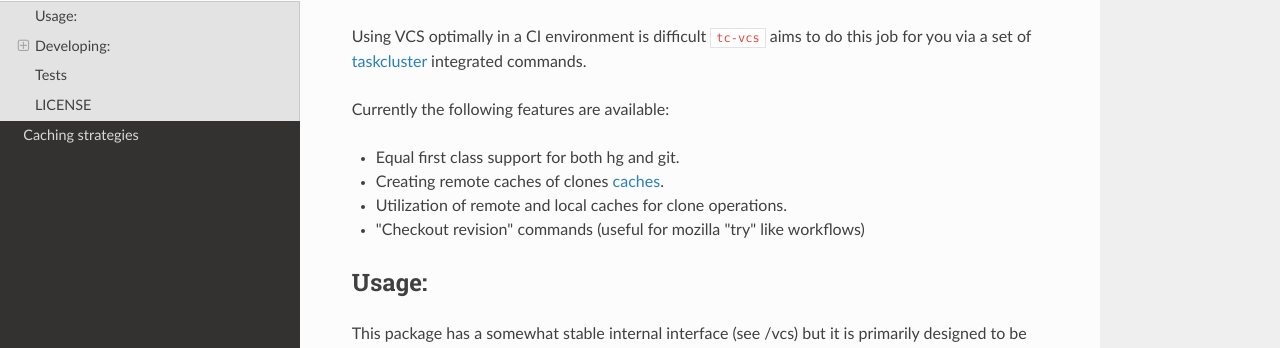
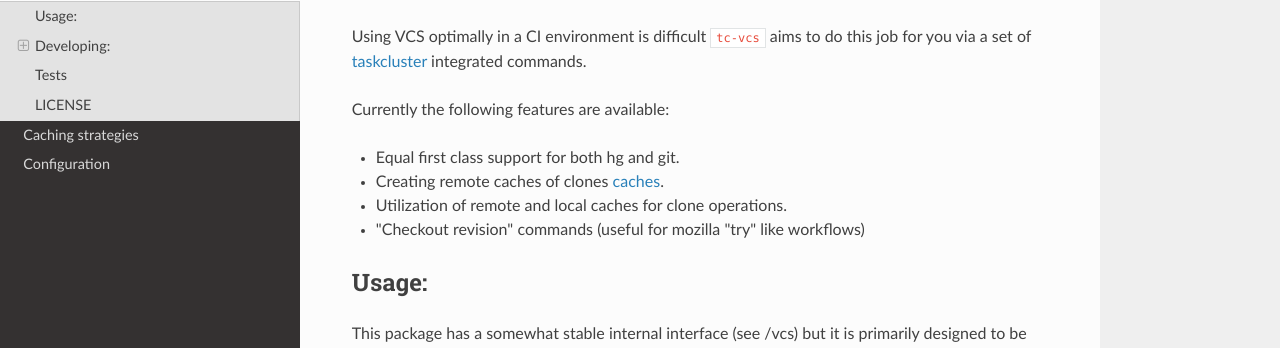
Before and after one commit to taskcluster/taskcluster-vcs, an MkDocs documentation site: the page built from docs/index.md, in a window 1280 px wide. Shown: the part 135-483 px from the top of the page. Built offline with MkDocs 1.6.1, drawn with Linux system fonts in a browser that asks for light colours; nearby versions of some CDN libraries; old or Windows-style settings are respelled for this version of MkDocs.

Commit message:
Configuring missing docs page

```diff
--- a/mkdocs.yml
+++ b/mkdocs.yml
@@ -3,3 +3,4 @@ theme: readthedocs
 pages:
   - ['index.md', 'Home']
   - ['caching.md', 'Caching strategies']
+  - ['config.md', 'Configuration']
```
